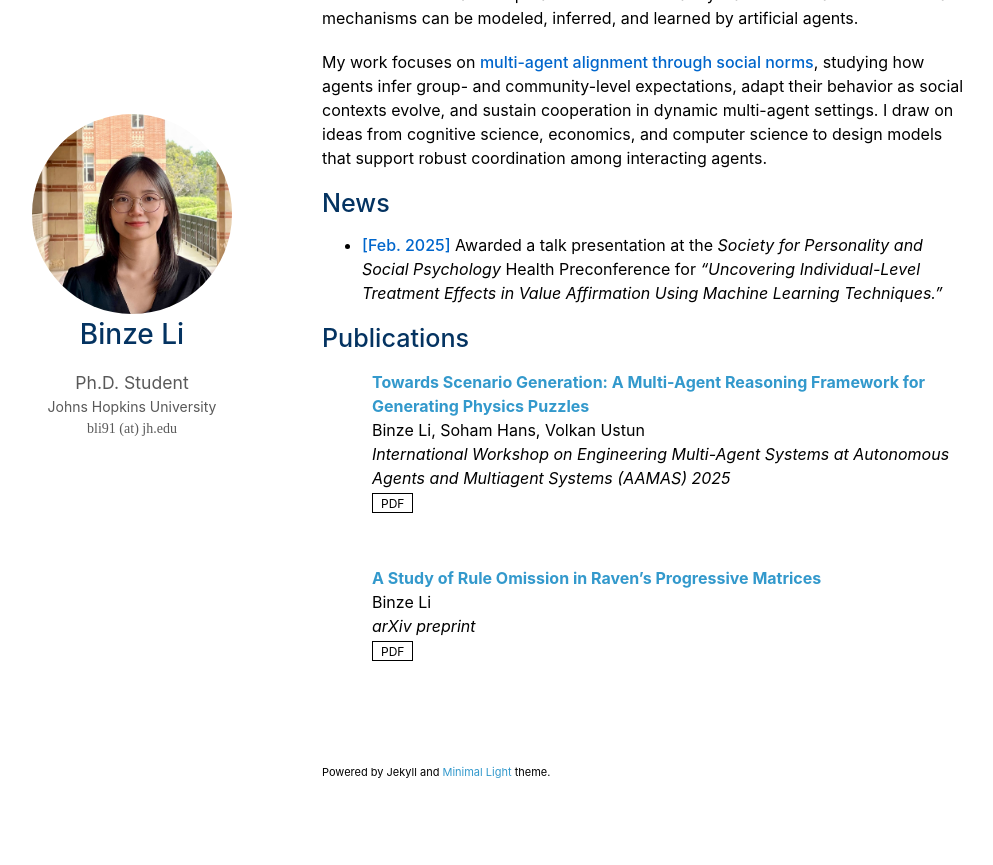
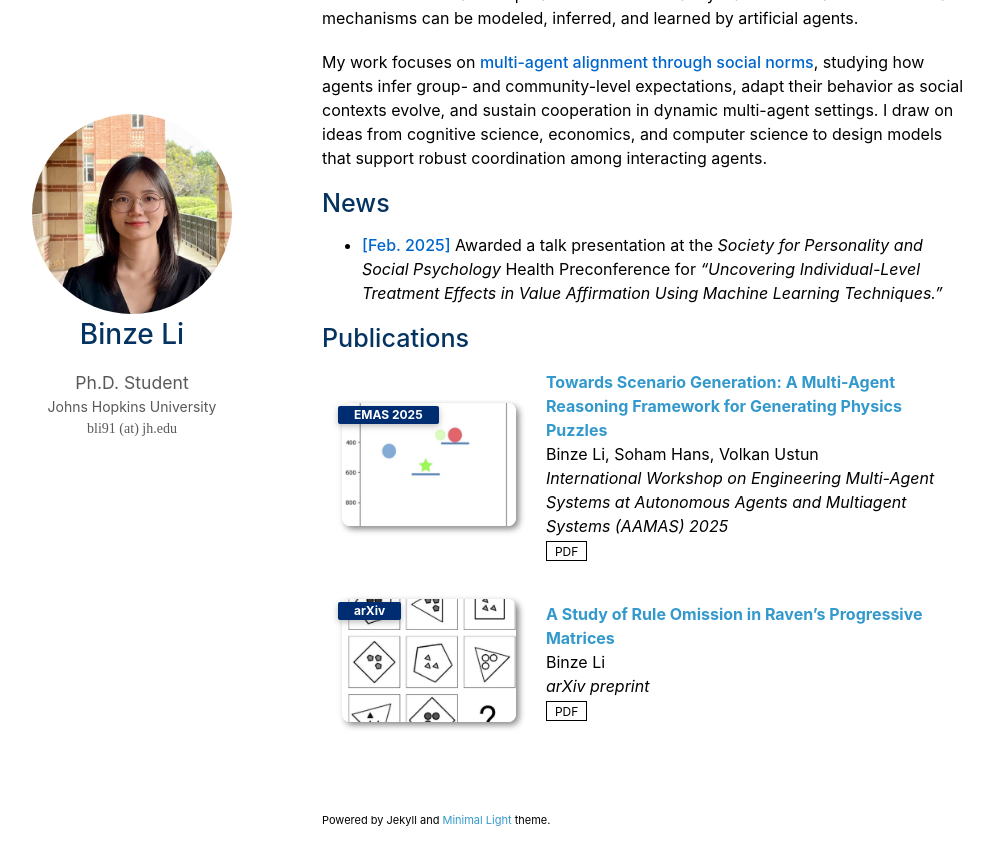
Before and after one commit to binzeli/binzeli.github.io, a Jekyll site: the page built from index.md, in a window 1280 px wide and 900 px high, scrolled down 555 px. Shown: the top 865 px of the window, without its empty margins (148-1141 px from the left). Built offline with Jekyll 4.4.1, drawn with Linux system fonts in a browser that asks for light colours; a style sheet for code colours, icons or effects is not loaded; our own code applies the rules of GitHub Pages for plain Markdown files.

Commit message:
add image

```diff
--- a/_data/publications.yml
+++ b/_data/publications.yml
@@ -5,10 +5,11 @@ main:
     conference_short: "EMAS 2025"
     conference: "International Workshop on Engineering Multi-Agent Systems at Autonomous Agents and Multiagent Systems (AAMAS) 2025"
     pdf: https://emas.in.tu-clausthal.de/2025/assets/pdfs/emas2025-4.pdf
-
+    image : /assets/img//EMAS2025.png
 
   - title: "A Study of Rule Omission in Raven’s Progressive Matrices"
     authors: "Binze Li"
     conference: "arXiv preprint"
     conference_short: "arXiv"
     pdf: "https://arxiv.org/pdf/2510.03127"
+    image : /assets/img/raven2025.png
```
Also changed, not shown: assets/img/EMAS2025.png (added), assets/img/raven2025.png (added).
